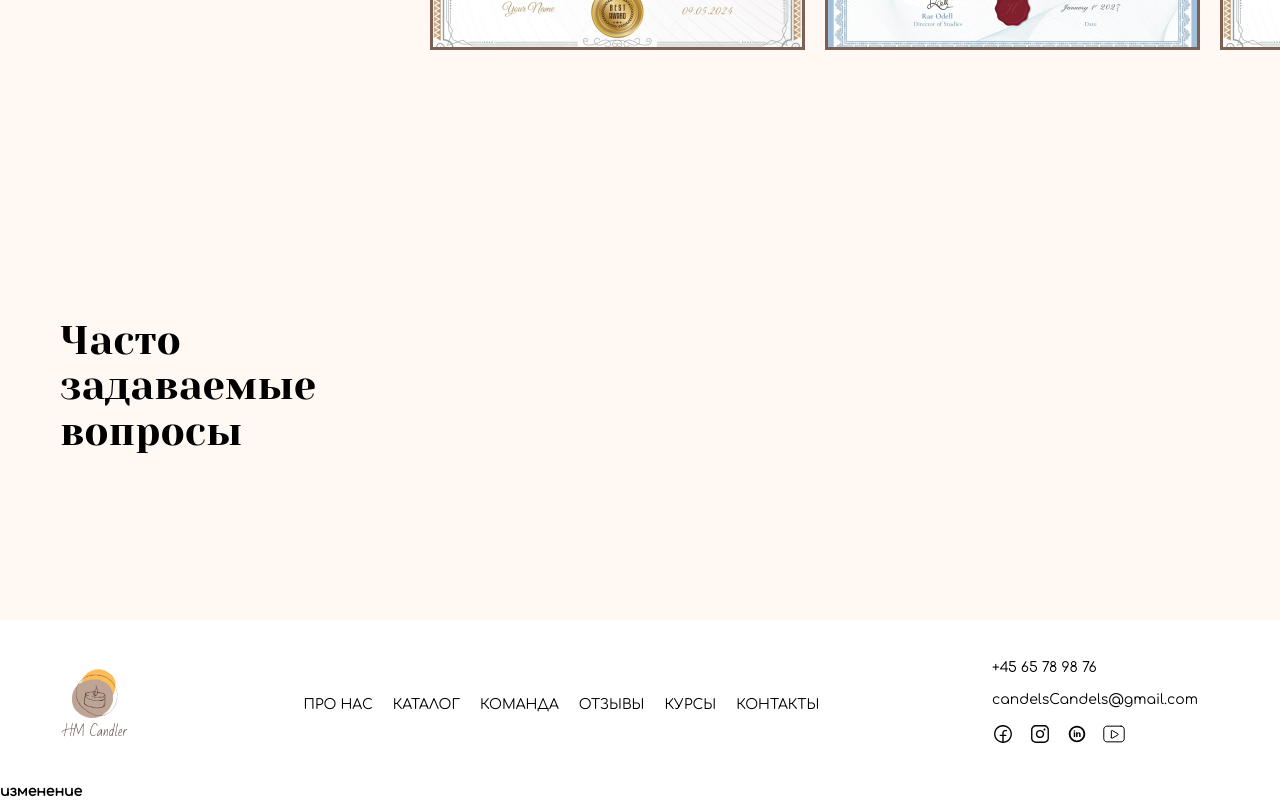
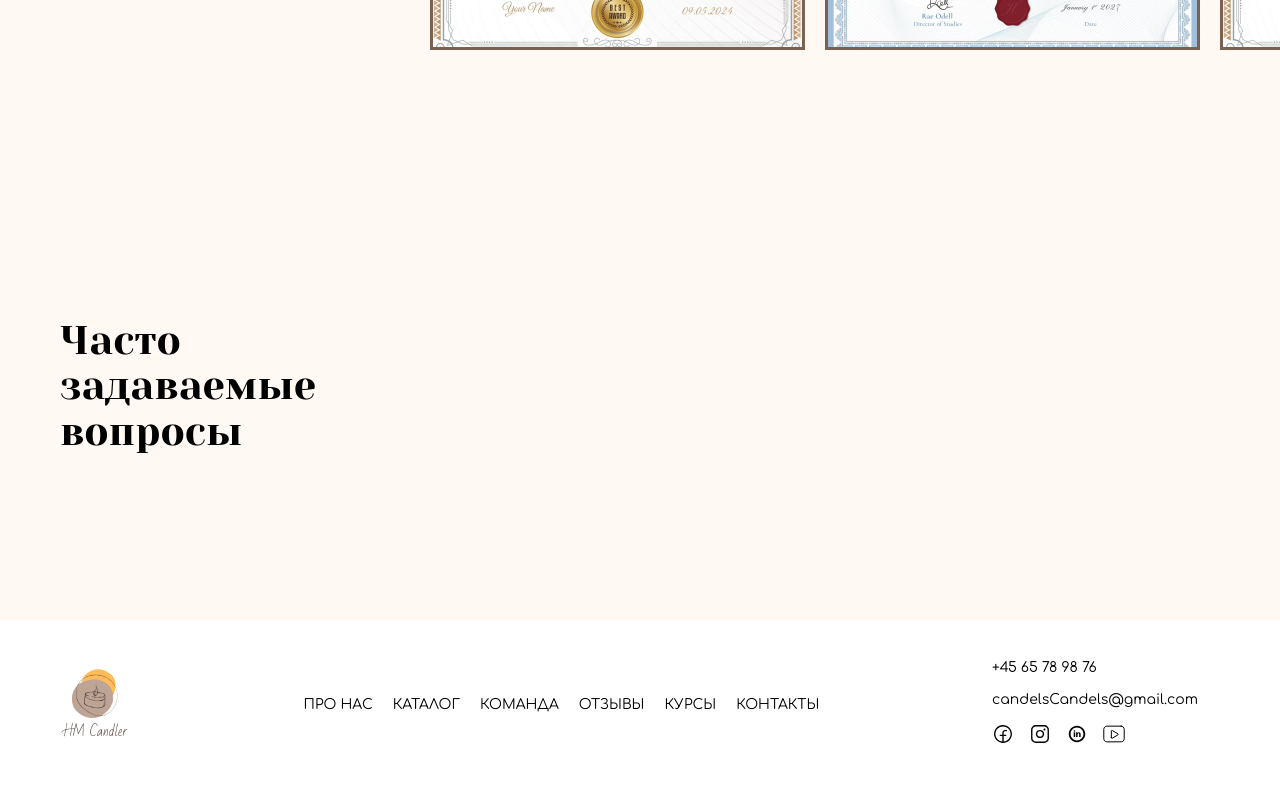
Before and after one commit to Electr0nic1/HM-Candler, a plain HTML site: page index.html in a window 1280 px wide. Shown: the part 6634-7434 px from the top of the page. Drawn offline with nearby package versions, Linux system fonts and the light colour scheme.

Commit message:
обратное изменение

```diff
--- a/index.html
+++ b/index.html
@@ -510,7 +510,6 @@
       </div>
     </div>
   </footer>
-  <h1>изменение</h1>
   <script src="https://cdn.jsdelivr.net/npm/swiper@10/swiper-bundle.min.js"></script>
   <script src="js/main.js"></script>
 </body>
```
